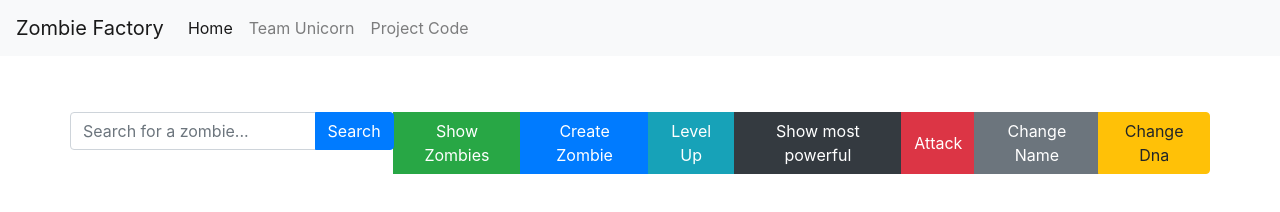
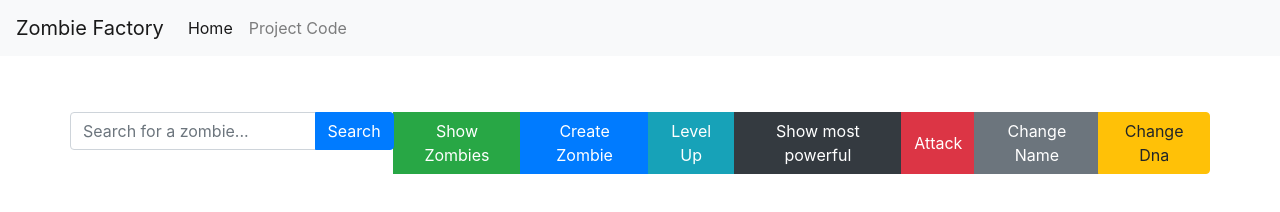
Before and after one commit to aniketwattamwar/advBlkChainCryptoZombies, a website: page index.html in a window 1280 px wide. Drawn offline with nearby package versions, Linux system fonts and the light colour scheme; a script that the page names is missing.

Commit message:
Add files via upload

```diff
--- a/index.html
+++ b/index.html
@@ -29,9 +29,7 @@
         <li class="nav-item active">
           <a class="nav-link" href="index.html">Home <span class="sr-only">(current)</span></a>
         </li>
-        <li class="nav-item">
-          <a class="nav-link" href="team.html">Team Unicorn </a>
-        </li>
+
         <li class="nav-item">
           <a class="nav-link" href="https://github.com/aniketwattamwar/advBlkChainCryptoZombies">Project Code</a>
         </li>
```
